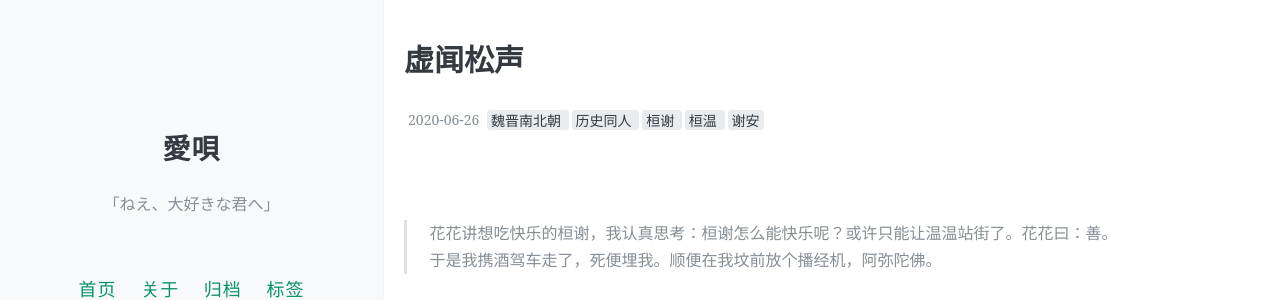
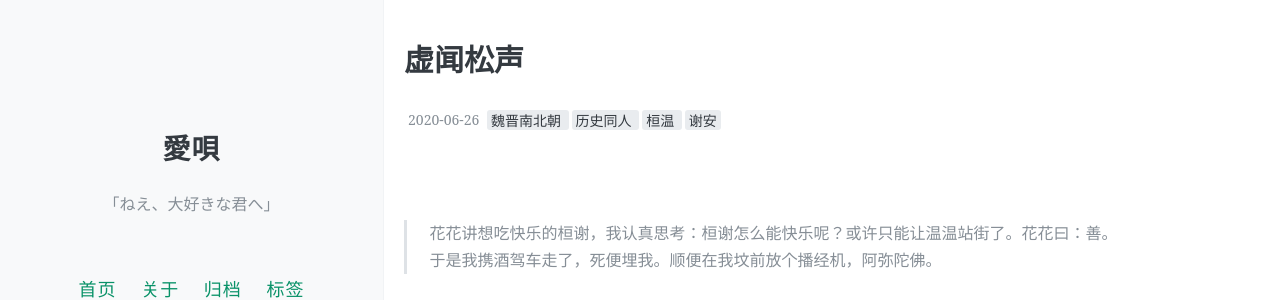
Before and after one commit to aiuta264/aiuta, a Jekyll site: the page built from _posts/2020-06-26-xuwensongsheng.md, in a window 1280 px wide and 900 px high. Shown: the top 300 px of the window. Built offline with Jekyll 4.4.1, drawn with Linux system fonts in a browser that asks for light colours; comment, search, counter and statistics services are not loaded.

Commit message:
Update 2020-06-26-xuwensongsheng.md

```diff
--- a/_posts/2020-06-26-xuwensongsheng.md
+++ b/_posts/2020-06-26-xuwensongsheng.md
@@ -4,7 +4,7 @@ title: 虚闻松声
 date: 2020-06-26
 Author: 愛唄
 categories:
-tags: [魏晋南北朝, 历史同人, 桓谢, 桓温, 谢安]
+tags: [魏晋南北朝, 历史同人, 桓温, 谢安]
 comments: true
 ---
 
@@ -105,3 +105,8 @@ comments: true
 —完—
 
 <br>
+<br>
+
+>~~只要我足够ooc，祥瑞就追不上我嘎嘎嘎~~
+
+<br>
```
